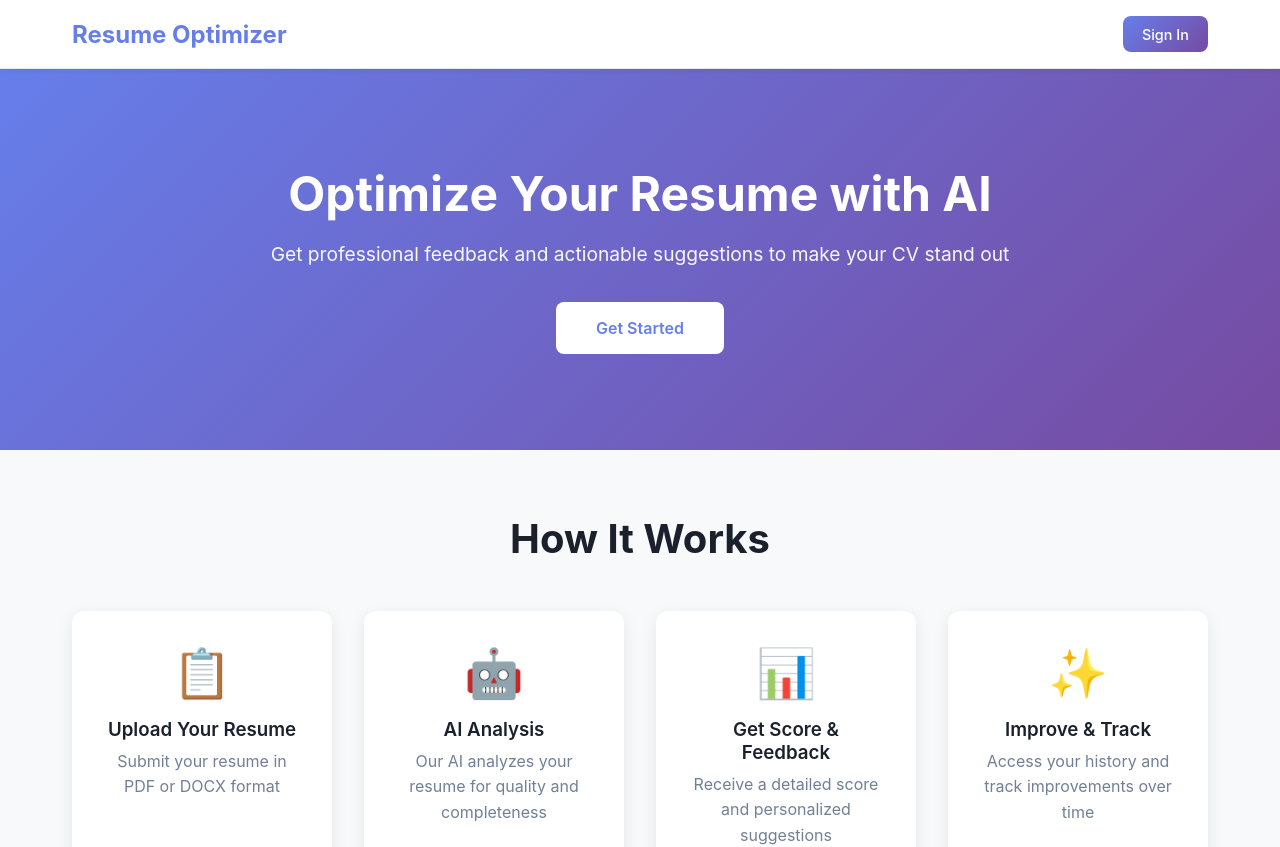
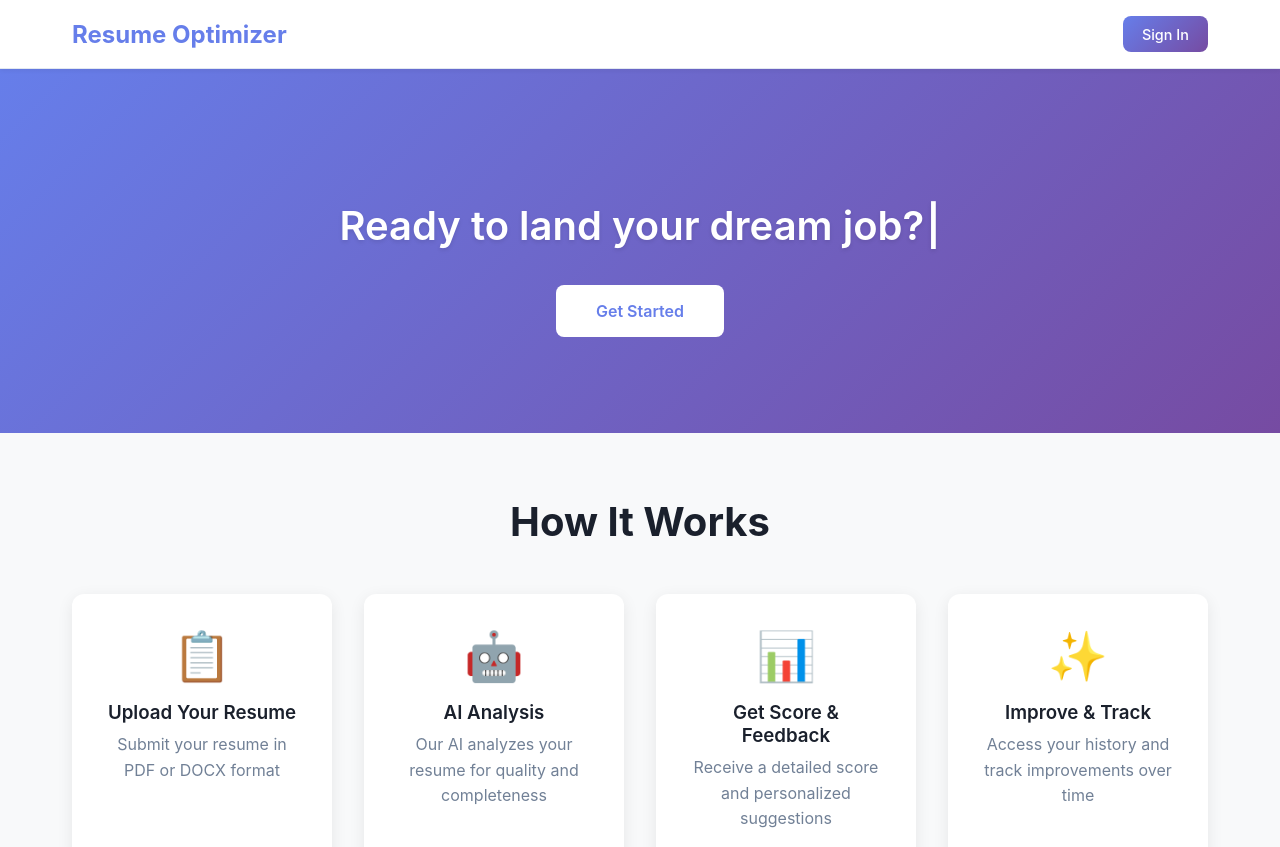
Before and after one commit to JuliusEje/Advanced-Software-Engineering, a Vue app in the folder frontend/: page / in a window 1280 px wide. Shown: the top 847 px of the page. Built offline with nearby package versions, Linux system fonts and the light colour scheme.

Commit message:
Add(ui): add Text Carousel with Typewriter Effect on home page

```diff
--- /dev/null
+++ b/frontend/src/components/TypingEffect.vue
@@ -0,0 +1,124 @@
+<template>
+  <div class="typing-container">
+    <h1 class="typing-text">
+      {{ displayedText }}<span class="cursor" :class="{ blink: showCursor }">|</span>
+    </h1>
+  </div>
+</template>
+
+<script setup lang="ts">
+import { ref, onMounted, onUnmounted } from 'vue'
+
+const messages = [
+  "Ready to land your dream job?",
+  "When do we start optimizing?",
+  "Your resume deserves better...",
+  "Let's make recruiters notice you!",
+  "Time to stand out from the crowd?",
+  "Ready to level up your career?"
+]
+
+const displayedText = ref('')
+const showCursor = ref(true)
+const currentMessageIndex = ref(0)
+const isTyping = ref(false)
+
+let typingTimeout: number
+let messageTimeout: number
+let cursorInterval: number
+
+const getRandomDelay = () => Math.floor(Math.random() * 50) + 30 // 30-80ms
+
+const typeMessage = async (message: string) => {
+  isTyping.value = true
+  displayedText.value = ''
+
+  for (let i = 0; i < message.length; i++) {
+    displayedText.value += message[i]
+    await new Promise(resolve => {
+      typingTimeout = window.setTimeout(resolve, getRandomDelay())
+    })
+  }
+
+  isTyping.value = false
+
+  // Wait 3-5 seconds before next message
+  const waitTime = Math.floor(Math.random() * 2000) + 3000
+  messageTimeout = window.setTimeout(() => {
+    fadeOutAndNext()
+  }, waitTime)
+}
+
+const fadeOutAndNext = () => {
+  const fadeSteps = 10
+  const fadeDelay = 30
+  let step = 0
+
+  const fade = () => {
+    step++
+    if (step <= fadeSteps) {
+      const textLength = displayedText.value.length
+      const charsToRemove = Math.ceil(textLength / fadeSteps)
+      displayedText.value = displayedText.value.slice(0, -charsToRemove)
+      typingTimeout = window.setTimeout(fade, fadeDelay)
+    } else {
+      currentMessageIndex.value = (currentMessageIndex.value + 1) % messages.length
+      typeMessage(messages[currentMessageIndex.value])
+    }
+  }
+
+  fade()
+}
+
+onMounted(() => {
+  // Start cursor blinking
+  cursorInterval = window.setInterval(() => {
+    showCursor.value = !showCursor.value
+  }, 530)
+
+  // Start typing first message
+  typeMessage(messages[0])
+})
+
+onUnmounted(() => {
+  clearTimeout(typingTimeout)
+  clearTimeout(messageTimeout)
+  clearInterval(cursorInterval)
+})
+</script>
+
+<style scoped>
+.typing-container {
+  text-align: center;
+  padding: 2rem 1rem;
+}
+
+.typing-text {
+  font-size: 2.5rem;
+  font-weight: 600;
+  color: white;
+  min-height: 3.5rem;
+  display: flex;
+  align-items: center;
+  justify-content: center;
+  text-shadow: 0 2px 4px rgba(0, 0, 0, 0.1);
+}
+
+.cursor {
+  display: inline-block;
+  margin-left: 2px;
+  opacity: 1;
+  transition: opacity 0.1s;
+}
+
+.cursor.blink {
+  opacity: 0;
+}
+
+@media (max-width: 768px) {
+  .typing-text {
+    font-size: 1.8rem;
+    min-height: 2.5rem;
+  }
+}
+</style>
--- a/frontend/src/views/Home.vue
+++ b/frontend/src/views/Home.vue
@@ -32,11 +32,7 @@
 
     <div class="hero-section">
       <div class="hero-content">
-        <h1>Optimize Your Resume with AI</h1>
-        <p class="hero-subtitle">
-          Get professional feedback and actionable suggestions to make your CV
-          stand out
-        </p>
+        <TypingEffect />
 
         <button
           v-if="authStore.isAuthenticated"
@@ -116,6 +112,7 @@
 <script setup lang="ts">
 import { useRouter } from "vue-router";
 import { useAuthStore } from "@/stores/auth";
+import TypingEffect from "@/components/TypingEffect.vue";
 
 const router = useRouter();
 const authStore = useAuthStore();
```
